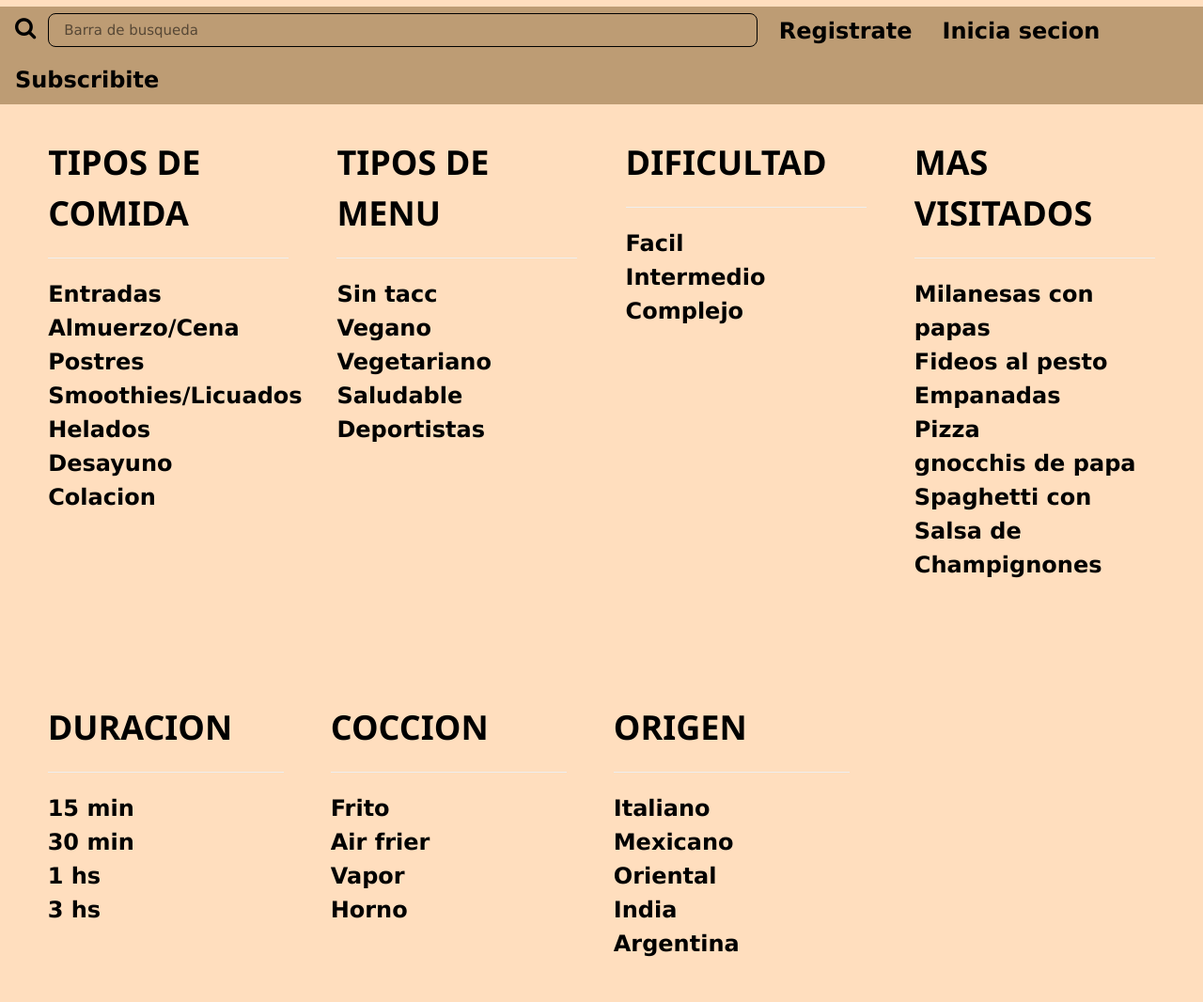
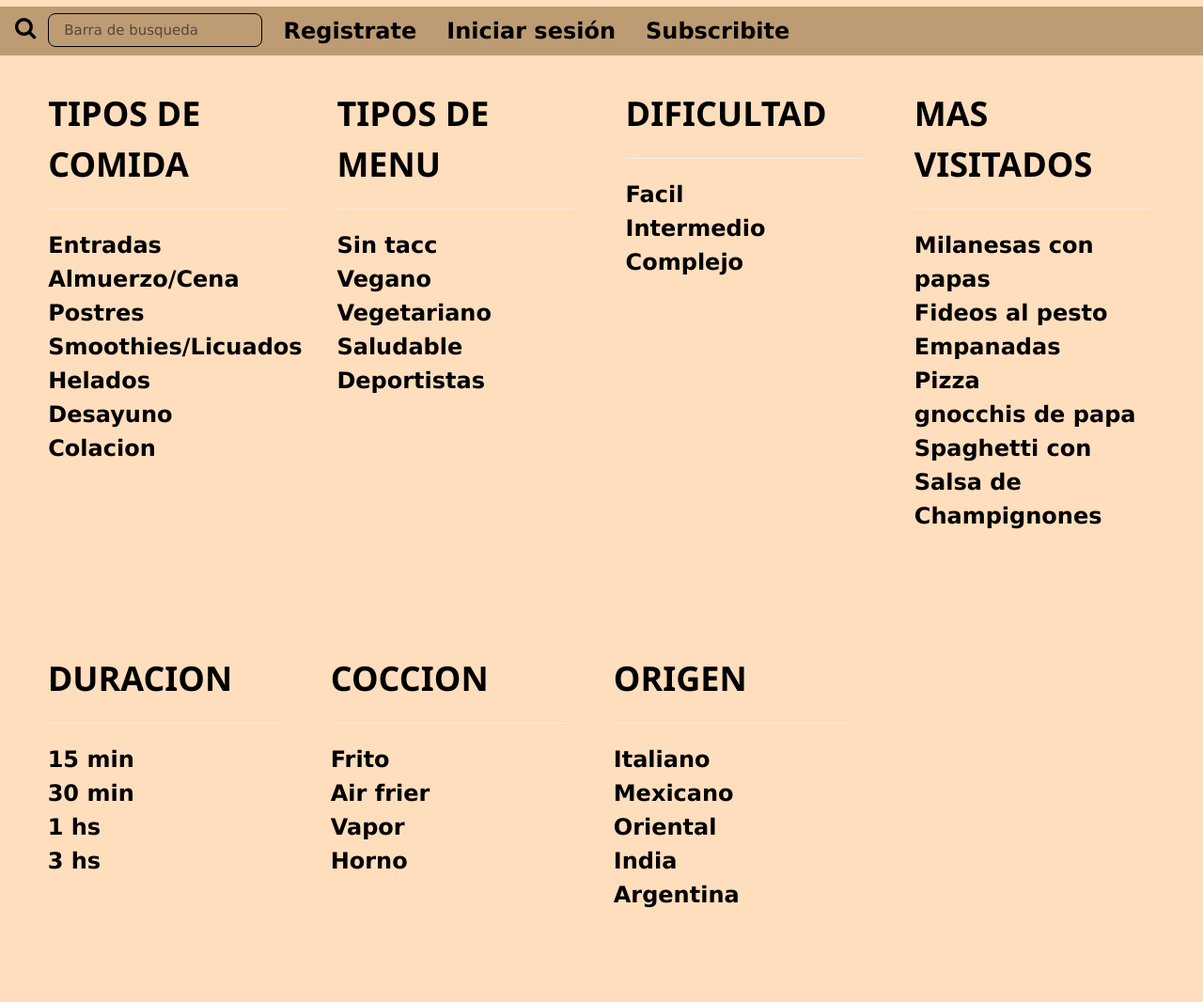
Before and after one commit to Enri3/ambrosia, a PHP site: page / in a window 1280 px wide. Shown: the part 640-1706 px from the top of the page at 94% size. Run offline with PHP 8.4, Linux system fonts and the light colour scheme; some web fonts are replaced.

Commit message:
Laburar con esto

```diff
--- a/Actividad2.css
+++ b/Actividad2.css
@@ -4,7 +4,11 @@
 }
 
 .barra-menu-buttom{
-	width:15%;
+	width: 15%;
+}
+
+.pruebajsadd{
+	background-color: red;
 }
 
 .container-general{
@@ -16,12 +20,11 @@
 
 .menu{
 	width: 20%;
-	height: 19;
 	text-align: left;
 	margin: 2%;
 }
 
-a:link {
+.links:link {
 	font-weight: bold;
   color: black;
   font-size: x-large;
@@ -29,16 +32,11 @@ a:link {
   text-decoration: none;
 
 }
-a:link:hover {
- 	color: black;
+.links:hover {
  	text-decoration: none;
- 	/*font-size: x-large;*/
-} /* CSS link hover (green) */
-
+}
 
 .footer{
-	/*height: 50%;*/
-	/*#ad8552#b18b5b*/
 	background-color: #bd9c74;
 	color:black;
 	text-align: center;
@@ -47,7 +45,6 @@ a:link:hover {
 }
 
 .ambrosia{
-	/*color: #7d4a17;*/
 	opacity: 25%;
 	font-weight: bold;
 }
@@ -55,7 +52,6 @@ a:link:hover {
 .recomendados{
 	font-family: "Garamond", serif, monospace;
 	background-color:  #e1c09d;
-	/*#d4b38e*/
 	text-align: center;
 	opacity: 90%;
 	margin-top: 3%;
--- /dev/null
+++ b/barra-menu.js
@@ -0,0 +1,4 @@
+function prueba() {
+   document.getElementByClassName('barra-menu-buttom').classList.add ('pruebajsadd');
+   document.getElementByClassName('barra-menu-buttom').classList.remove ('links');
+}
--- a/com-suelta/empanadas.html
+++ b/com-suelta/empanadas.html
@@ -11,7 +11,7 @@
 		<h1 style="text-align: center; margin-top: 1%; font-family: Garamond, serif, monospace;"><b>Empanadas</b></h1>
 
 		<div class="w3-container row" style="margin-left: 0.5%;">
-			<img src="empanadas3.jpg" style="width: 20%;" alt="Empanadas">
+			<img src="../fotos/empanadas3.jpg" style="width: 20%;" alt="Empanadas">
 
 			<p style="margin-left: 1%; width: 79%;font-size: x-large;"><br><br>Una empanada es una fina masa de pan, masa quebrada u hojaldre rellena con una preparacion salada o dulce y cocida al horno o frita. El relleno puede incluir carnes rojas o blancas, pescado, verduras o fruta. La masa, generalmente, es de harina de trigo –aunque tambien puede usarse harina de maiz u otros cereales– y suele llevar alguna grasa, aceite o manteca. Las empanadas son un plato tradicional de la mayoria de las cocinas de los paises de habla hispana, como España e Hispanoamerica.</p>
 		</div>
@@ -42,7 +42,7 @@
 		</div>
 
 		<img style="max-width:7%;" src="carrito_de_compras.jpg">
-		<a href="url" style="font-size: 100%; margin-left: 2%;">Acite de girasol</a>
+		<a class="links" href="url" style="font-size: 100%; margin-left: 2%;">Acite de girasol</a>
 	</div>
 </body>
 </html>
--- a/com-suelta/fideos-al-pesto.html
+++ b/com-suelta/fideos-al-pesto.html
@@ -11,7 +11,7 @@
 		<h1 style="text-align: center; margin-top: 1%; font-family: Garamond, serif, monospace;"><b> Fideos al pesto</b></h1>
 
 		<div class="w3-container row" style="margin-left: 0.5%;">
-			<img src="fideos_con_pesto.jpg" style="width: 20%;" alt="Fideos al pesto">
+			<img src="../fotos/fideos_con_pesto.jpg" style="width: 20%;" alt="Fideos al pesto">
 
 			<p style="margin-left: 1%; width: 79%;font-size: x-large;"><br><br>Los fideos, a veces conocidos por su nombre en ingles, noodles (Acerca de este sonido /nuːdlz/), son un tipo de pasta con forma alargada. Los fideos pueden ser cortos, como el şehriye o el cabello de angel, o bien largos y gruesos como los pici o los soba, igualmente largos pero mas finos como los spaghetti, o extremadamente finos como los fideos de cristal. En todas sus presentaciones y formas, los fideos se preparan con algun tipo de harina (de trigo, de arroz, de soya, de legumbres, etc.) sin leudar.</p>
 		</div>
@@ -42,7 +42,7 @@
 		</div>
 
 		<img style="max-width:7%;" src="carrito_de_compras.jpg">
-		<a href="url" style="font-size: 100%; margin-left: 2%;">Acite de girasol</a>
+		<a class="links" href="url" style="font-size: 100%; margin-left: 2%;">Acite de girasol</a>
 	</div>
 </body>
 </html>
--- a/com-suelta/fideos-hongos.html
+++ b/com-suelta/fideos-hongos.html
@@ -11,7 +11,7 @@
 		<h1 style="text-align: center; margin-top: 1%; font-family: Garamond, serif, monospace;"><b>Fideos con salsa de champignones</b></h1>
 
 		<div class="w3-container row" style="margin-left: 0.5%;">
-			<img src="fideos_hongos.jpg" style="width: 20%;" alt="Fideos con salsa de champignones">
+			<img src="../fotos/fideos_hongos.jpg" style="width: 20%;" alt="Fideos con salsa de champignones">
 
 			<p style="margin-left: 1%; width: 79%;font-size: x-large;"><br><br>Los fideos, a veces conocidos por su nombre en ingles, noodles (Acerca de este sonido /nuːdlz/), son un tipo de pasta con forma alargada. Los fideos pueden ser cortos, como el şehriye o el cabello de angel, o bien largos y gruesos como los pici o los soba, igualmente largos pero mas finos como los spaghetti, o extremadamente finos como los fideos de cristal. En todas sus presentaciones y formas, los fideos se preparan con algun tipo de harina (de trigo, de arroz, de soya, de legumbres, etc.) sin leudar.</p>
 		</div>
@@ -42,7 +42,7 @@
 		</div>
 
 		<img style="max-width:7%;" src="carrito_de_compras.jpg">
-		<a href="url" style="font-size: 100%; margin-left: 2%;">Acite de girasol</a>
+		<a class="links" href="url" style="font-size: 100%; margin-left: 2%;">Acite de girasol</a>
 	</div>
 </body>
 </html>
--- a/com-suelta/gnocchi-de-papa.html
+++ b/com-suelta/gnocchi-de-papa.html
@@ -11,7 +11,7 @@
 		<h1 style="text-align: center; margin-top: 1%; font-family: Garamond, serif, monospace;"><b>Gnocchis de papa</b></h1>
 
 		<div class="w3-container row" style="margin-left: 0.5%;">
-			<img src="gnocchis.jpg" style="width: 20%;" alt="Gnocchis de papa">
+			<img src="../fotos/gnocchis.jpg" style="width: 20%;" alt="Gnocchis de papa">
 
 			<p style="margin-left: 1%; width: 79%;font-size: x-large;"><br><br>Los ñoquis o ñocos (del italiano gnocchi /ñɔkki/, plural de gnocco; ‘bollo’ y tambien ‘grumo’ o ‘pelotilla’) son un tipo de pasta italiana. Se elaboran con patata, harina (puede ser de maiz, castaña, pulpa de calabaza, de espinaca, ect) y queso de ricota (con o sin espinacas). Una variedad muy conocida en las regiones de Friul-Venecia Julia y Trentino-Alto Adigio y denominada gnocchi di pane se hace con pan rallado.(Pero los gnocchi originales siguen siendo las de patatas). Los ñoquis aparecen frecuentemente bajo los listados de platos referentes a pasta a pesar de tener unos ingredientes muy diferentes y de poseer diferente forma de preparacion. Los acompañamientos del ñoqui suelen ser salsa de tomate, queso gorgonzola, mantequilla, coronados con hojitas de salvia.</p>
 		</div>
@@ -42,7 +42,7 @@
 		</div>
 
 		<img style="max-width:7%;" src="carrito_de_compras.jpg">
-		<a href="url" style="font-size: 100%; margin-left: 2%;">Acite de girasol</a>
+		<a class="links" href="url" style="font-size: 100%; margin-left: 2%;">Acite de girasol</a>
 	</div>
 </body>
 </html>
--- a/com-suelta/pizza.html
+++ b/com-suelta/pizza.html
@@ -11,7 +11,7 @@
 		<h1 style="text-align: center; margin-top: 1%; font-family: Garamond, serif, monospace;"><b>Pizza</b></h1>
 
 		<div class="w3-container row" style="margin-left: 0.5%;">
-			<img src="pizza.jpg" style="width: 20%;" alt="">
+			<img src="../fotos/pizza.jpg" style="width: 20%;" alt="">
 
 			<p style="margin-left: 1%; width: 79%;font-size: x-large;"><br>La pizza es probablemente el plato mas comun en la carta de cualquier restaurante italiano. Se trata de un pan plano horneado, habitualmente de forma redonda, elaborado con harina de trigo, sal, agua y levadura, cubierto con salsa de tomate y queso.<br></p>
 		</div>
@@ -42,7 +42,7 @@
 		</div>
 
 		<img style="max-width:7%;" src="carrito_de_compras.jpg">
-		<a href="url" style="font-size: 100%; margin-left: 2%;">Acite de oliva</a>
+		<a class="links" href="url" style="font-size: 100%; margin-left: 2%;">Acite de oliva</a>
 	</div>
 </body>
 </html>
--- a/index.html
+++ b/index.html
@@ -9,74 +9,76 @@
 	<link href="https://fonts.googleapis.com/css2?family=Fira+Sans:wght@100&family=Koulen&display=swap" rel="stylesheet">
 	<link href="https://fonts.googleapis.com/css2?family=Oleo+Script+Swash+Caps&display=swap" rel="stylesheet">
 	<meta http-equiv="Content-Type" content="text/html; charset=utf-8"/>
+	<script type="text/javascript" src="barra-menu.js"></script>
 </head>
+
 <body style="background-color: #ffdebe">
   	<video width=100% autoplay muted loop>
-  		<source src="ambrosia1.mp4" type="video/mp4">
+  		<source src="fotos/ambrosia1.mp4" type="video/mp4">
   	</video>
-	<div class="w3-bar barra-menu">
-		<i class= "w3-padding fa fa-search w3-bar-item w3-button w3-xlarge" style="background-color: #bd9c74; height: 45px; width: 4%; margin-top: 0.2%;"></i>
-	  	<input type="text" class="w3-border w3-border-black w3-round-large w3-bar-item barra-menu" placeholder="Barra de busqueda" style="width: 59%; height: 75%; margin-top: 0.6%; margin-right: 0.5%;"></input>
-  		<a href="#" class="w3-bar-item w3-button barra-menu-buttom">Registrate</a>
-  		<a href="#" class="w3-bar-item w3-button barra-menu-buttom">Inicia secion</a>
-  		<a href="#" class="w3-bar-item w3-button barra-menu-buttom">Subscribite</a>
+	<div class="w3-bar barra-menu w3-row">
+		<i class= "w3-padding fa fa-search w3-bar-item w3-button w3-xlarge" style="height: 45px; width: 4%; margin-top: 0.2%;"></i>
+	  	<input type="text" class="w3-border w3-border-black w3-round-large w3-bar-item barra-menu" placeholder="Barra de busqueda" style="height: 75%; margin-top: 0.6%; margin-right: 0.5%;"></input>
+  		<a href="#" class="w3-bar-item w3-button barra-menu-buttom links">Registrate</a>
+  		<a href="#" class="w3-bar-item w3-button barra-menu-buttom links">Iniciar sesión</a>
+  		<a href="#" class="w3-bar-item w3-button barra-menu-buttom links">Subscribite</a>
 	</div>
 	<div class="container-general">
-		<div class="w3-card w3-border-0 menu" style="box-shadow: 0 0;">
+		<div class="w3-card menu" style="box-shadow: 0 0;">
 			<h1><b>TIPOS DE COMIDA</b></h1>
 			<hr width= 100% color= #737373>
-			<a href="url">Entradas</a>
+			<a class="links" href="url">Entradas</a>
 			<br>
-			<a href="url">Almuerzo/Cena</a>
+			<a class="links" href="url">Almuerzo/Cena</a>
 			<br>
-			<a href="url">Postres</a>
+			<a class="links" href="url">Postres</a>
 			<br>
-			<a href="url">Smoothies/Licuados</a>
+			<a class="links" href="url">Smoothies/Licuados</a>
 			<br>
-			<a href="url">Helados</a>
+			<a class="links" href="url">Helados</a>
 			<br>
-			<a href="url">Desayuno</a>
+			<a class="links" href="url">Desayuno</a>
 			<br>
-			<a href="url">Colacion</a>
+			<a class="links" href="url">Colacion</a>
 		</div>
 		<div class="w3-card menu" style="box-shadow: 0 0;">
 			<h1><b>TIPOS DE MENU</b></h1>
 			<hr width= 100% color= #737373>
-			<a href="url">Sin tacc</a>
+			<a class="links" href="url">Sin tacc</a>
 			<br>
-			<a href="url">Vegano</a>
+			<a class="links" href="url">Vegano</a>
 			<br>
-			<a href="url">Vegetariano</a>
+			<a class="links" href="url">Vegetariano</a>
 			<br>
-			<a href="url">Saludable</a>
+			<a class="links" href="url">Saludable</a>
 			<br>
-			<a href="url">Deportistas</a>
+			<a class="links" href="url">Deportistas</a>
 			<br>
 		</div>
 		<div class="w3-card menu" style="box-shadow: 0 0;">
 			<h1><b>DIFICULTAD</b></h1>
 			<hr width= 100% color= #737373>
-			<a href="url">Facil</a>
+			<a class="links" href="url">Facil</a>
 			<br>
-			<a href="url">Intermedio</a>
+			<a class="links" href="url">Intermedio</a>
 			<br>
-			<a href="url">Complejo</a>
+			<a class="links" href="url">Complejo</a>
 			<br>
 		</div>
 		<div class="w3-card menu" style="box-shadow: 0 0;">
 			<h1><b>MAS VISITADOS</b></h1>
 			<hr width= 100% color= #737373>
-			<a href="url">Milanesas con papas</a>
+			<a class="links" href="com-suelta/mila-con-papas.html">Milanesas con papas</a>
 			<br>
-			<a href="url">Fideos al pesto</a>
+			<a class="links" href="com-suelta/fideos-al-pesto.html">Fideos al pesto</a>
 			<br>
-			<a href="url">Empanadas</a>
+			<a class="links" href="com-suelta/empanadas.html">Empanadas</a>
 			<br>
-			<a href="url">Pizza</a>
+			<a class="links" href="com-suelta/pizza.html">Pizza</a>
 			<br>
-			<a href="url">gnocchis de papa</a>
+			<a class="links" href="com-suelta/gnocchi-de-papa.html">gnocchis de papa</a>
 			<br>
-			<a href="url">Spaghetti con Salsa de Champignones</a>
+			<a class="links" href="com-suelta/fideos-hongos.html">Spaghetti con Salsa de Champignones</a>
 			<br>
 		</div>
 		</div>
@@ -85,13 +87,13 @@
 			<br><br><br>
 			<h1><b>DURACION</b></h1>
 			<hr width= 100% color= #737373>
-			<a href="url">15 min</a>
+			<a class="links" href="url">15 min</a>
 			<br>
-			<a href="url">30 min</a>
+			<a class="links" href="url">30 min</a>
 			<br>
-			<a href="url">1 hs</a>
+			<a class="links" href="url">1 hs</a>
 			<br>
-			<a href="url">3 hs</a>
+			<a class="links" href="url">3 hs</a>
 			<br>
 			<br>
 			<br>
@@ -100,13 +102,13 @@
 			<br><br><br>
 			<h1><b>COCCION</b></h1>
 			<hr width= 100% color= #737373>
-			<a href="url">Frito</a>
+			<a class="links" href="url">Frito</a>
 			<br>
-			<a href="url">Air frier</a>
+			<a class="links" href="url">Air frier</a>
 			<br>
-			<a href="url">Vapor</a>
+			<a class="links" href="url">Vapor</a>
 			<br>
-			<a href="url">Horno</a>
+			<a class="links" href="url">Horno</a>
 			<br>
 			<br>
 			<br>
@@ -115,15 +117,15 @@
 			<br><br><br>
 			<h1><b>ORIGEN</b></h1>
 			<hr width= 100% color= #737373>
-			<a href="url">Italiano</a>
+			<a class="links" href="url">Italiano</a>
 			<br>
-			<a href="url">Mexicano</a>
+			<a class="links" href="url">Mexicano</a>
 			<br>
-			<a href="url">Oriental</a>
+			<a class="links" href="url">Oriental</a>
 			<br>
-			<a href="url">India</a>
+			<a class="links" href="url">India</a>
 			<br>
-			<a href="url">Argentina</a>
+			<a class="links" href="url">Argentina</a>
 			<br>
 			<br>
 			<br>
@@ -132,32 +134,32 @@
 	<h1 class="recomendados"><b>- recomendados -</b></h1>
 	<div class="w3-container container-general">
         <div class="carta w3-card" style="margin-top: 3%; margin-bottom: 2%; width: 20%;">
-            <a href="mila-con-papas.html" style="width: 33%;"><img class="imagen" src="milanesa_con_papas.jpeg" alt="Milanesa con Papas"></a>
+            <a class="links" href="com-suelta/mila-con-papas.html" style="width: 33%;"><img class="imagen" src="fotos/milanesa_con_papas.jpeg" alt="Milanesa con Papas"></a>
             <h2>Milanesa con Papas</h2>
             <p>Milanesa de ternera con papas fritas.</p>
         </div>
         <div class="carta w3-card" style="margin-top: 3%; margin-bottom: 2%; width: 20%;">
-            <a href="fideos-al-pesto.html"><img class="imagen" src="fideos_con_pesto.jpg" alt="Fideos al Pesto"></a>
+            <a class="links" href="com-suelta/fideos-al-pesto.html"><img class="imagen" src="fotos/fideos_con_pesto.jpg" alt="Fideos al Pesto"></a>
             <h2>Fideos al Pesto</h2>
             <p>Fideos spaghetti con una deliciosa salsa de pesto.</p>
         </div>
         <div class="carta w3-card" style="margin-top: 3%; margin-bottom: 2%; width: 20%;">
-            <a href="empanadas.html"><img class="imagen" src="empanadas3.jpg" alt="Empanadas"></a>
+            <a class="links" href="com-suelta/empanadas.html"><img class="imagen" src="fotos/empanadas3.jpg" alt="Empanadas"></a>
             <h2>Empanadas</h2>
             <p>Empanadas de atun, facil y rapidas de hacer.</p>
         </div>
         <div class="carta w3-card" style="margin-top: 3%; margin-bottom: 2%; width: 20%;">
-            <a href="pizza.html"><img class="imagen" src="pizza.jpg" alt="Pizza"></a>
+            <a class="links" href="com-suelta/pizza.html"><img class="imagen" src="fotos/pizza.jpg" alt="Pizza"></a>
             <h2>Pizza</h2>
             <p>Pizza de queso, tomamte y aceituna (napolitana).</p>
         </div>
         <div class="carta w3-card" style="margin-top: 3%; margin-bottom: 2%; width: 20%;">
-            <a href="gnocchi-de-papa.html"><img class="imagen" src="gnocchis.jpg" alt="Ñoquis de Papa"></a>
+            <a class="links" href="com-suelta/gnocchi-de-papa.html"><img class="imagen" src="fotos/gnocchis.jpg" alt="Ñoquis de Papa"></a>
             <h2>Ñoquis de Papa</h2>
             <p>descripcion del plato</p>
         </div>
         <div class="carta w3-card" style="margin-top: 3%; margin-bottom: 2%; width: 20%;">
-            <a href="fideos-hongos.html"><img class="imagen" src="fideos_hongos.jpg" alt="Spaghetti con Salsa de Champiñones"></a>
+            <a class="links" href="com-suelta/fideos-hongos.html"><img class="imagen" src="fotos/fideos_hongos.jpg" alt="Spaghetti con Salsa de Champiñones"></a>
             <h2>Fideos al champiñon</h2>
             <p>Fideos spaghetti con salsa de champiñones.</p>
         </div>
```
Also changed, not shown: com-suelta/mila-con-papas.html (+15 -7 lines).
